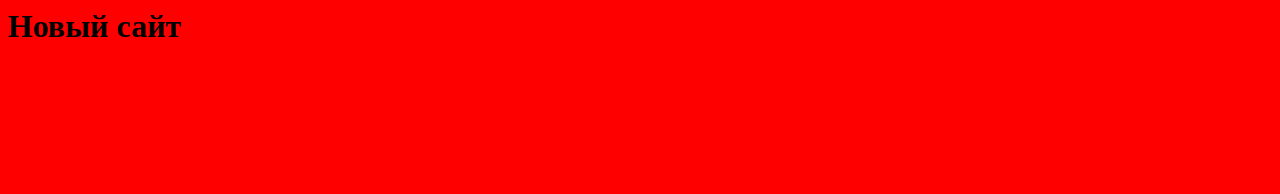
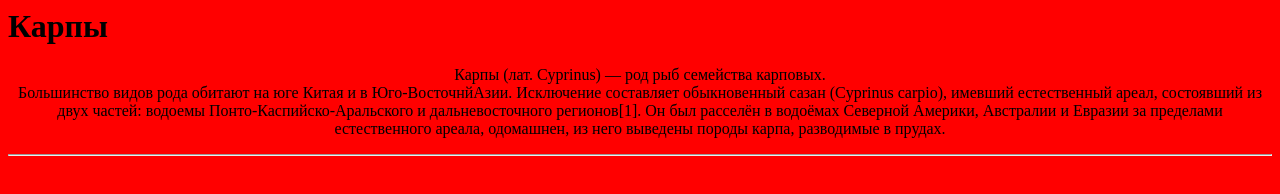
Before and after one commit to Malenkova215a1/malenkova215a1.github.com, a plain HTML site: page index.html in a window 1280 px wide. Drawn offline with Linux system fonts and the light colour scheme.

Commit message:
Update index.html

```diff
--- a/index.html
+++ b/index.html
@@ -3,6 +3,9 @@
 <title>anka</title>
 </head>
 <body bgcolor="red">
-<h1>Новый сайт</h1>
+<h1>Карпы</h1>
+<p align="center">Карпы (лат. Cyprinus) — род рыб семейства карповых.
+<br>Большинство видов рода обитают на юге Китая и в Юго-ВосточнйАзии. Исключение составляет обыкновенный сазан (Cyprinus carpio), имевший естественный ареал, состоявший из двух частей: водоемы Понто-Каспийско-Аральского и дальневосточного регионов[1]. Он был расселён в водоёмах Северной Америки, Австралии и Евразии за пределами естественного ареала, одомашнен, из него выведены породы карпа, разводимые в прудах.</p>
+<hr>
 </body>
 </html>
```
